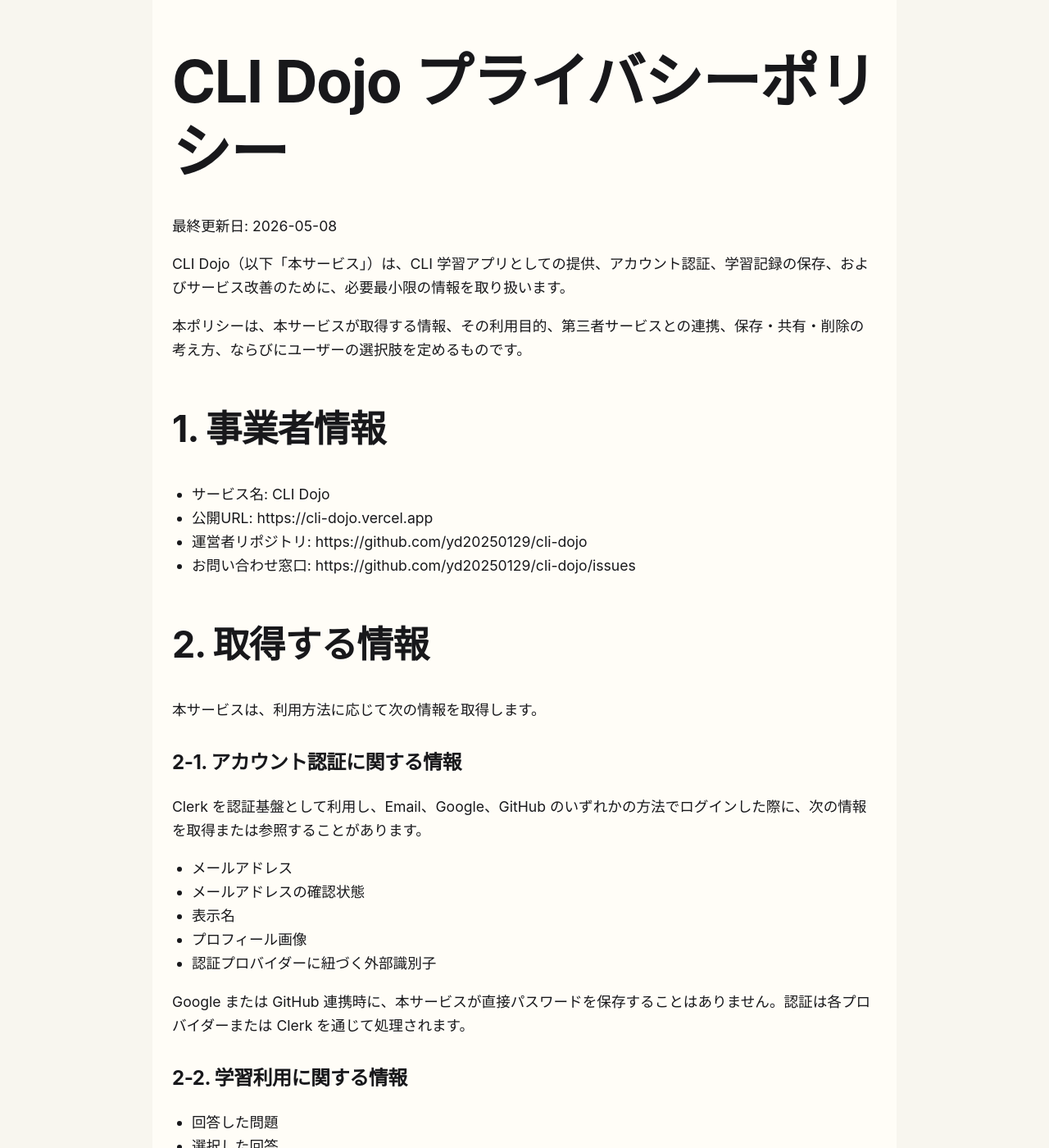
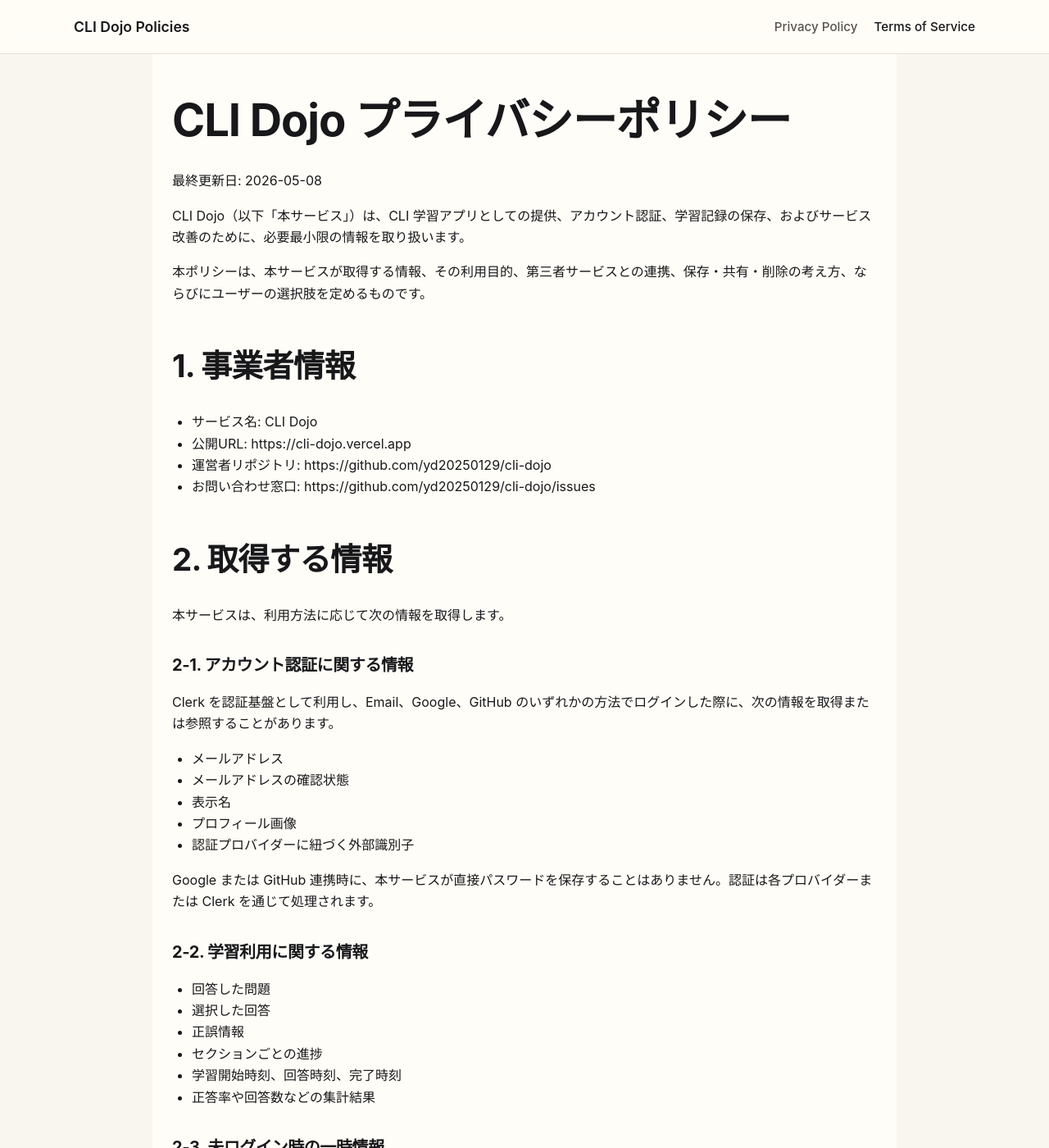
Before and after one commit to yd20250129/cli-dojo, a Jekyll site: the page built from docs/privacy-policy.md, in a window 1280 px wide and 1400 px high. Shown: the whole window at 82% size. Built offline with Jekyll 4.4.1, drawn with Linux system fonts in a browser that asks for light colours.

Commit message:
fix(policy): restore nav and tune policy page layout

```diff
--- a/docs/_layouts/default.html
+++ b/docs/_layouts/default.html
@@ -8,6 +8,26 @@
     <link rel="stylesheet" href="{{ '/assets/site.css' | relative_url }}">
   </head>
   <body>
+    <header class="site-header">
+      <div class="site-shell">
+        <div class="site-brand">
+          <a href="{{ '/' | relative_url }}">CLI Dojo Policies</a>
+        </div>
+        <nav class="site-nav" aria-label="Policy navigation">
+          {% assign nav_key = page.nav_key | default: '' %}
+          {% if nav_key == 'privacy' %}
+            <span class="is-active">Privacy Policy</span>
+          {% else %}
+            <a href="{{ '/privacy-policy/' | relative_url }}">Privacy Policy</a>
+          {% endif %}
+          {% if nav_key == 'terms' %}
+            <span class="is-active">Terms of Service</span>
+          {% else %}
+            <a href="{{ '/terms/' | relative_url }}">Terms of Service</a>
+          {% endif %}
+        </nav>
+      </div>
+    </header>
     <main class="page">
       {{ content }}
     </main>
--- a/docs/assets/site.css
+++ b/docs/assets/site.css
@@ -10,10 +10,55 @@
   margin: 0;
 }
 
+.site-header {
+  position: sticky;
+  top: 0;
+  z-index: 10;
+  border-bottom: 1px solid #e7e1d3;
+  background: rgba(255, 253, 247, 0.94);
+  backdrop-filter: blur(12px);
+}
+
+.site-shell {
+  display: flex;
+  max-width: 1100px;
+  margin: 0 auto;
+  padding: 18px 24px;
+  align-items: center;
+  justify-content: space-between;
+  gap: 24px;
+}
+
+.site-brand a {
+  color: #18181b;
+  text-decoration: none;
+  font-size: 1.1rem;
+  font-weight: 600;
+}
+
+.site-nav {
+  display: flex;
+  flex-wrap: wrap;
+  align-items: center;
+  gap: 20px;
+}
+
+.site-nav a,
+.site-nav .is-active {
+  font-size: 0.95rem;
+  font-weight: 500;
+  color: #18181b;
+  text-decoration: none;
+}
+
+.site-nav .is-active {
+  color: #57534e;
+}
+
 .page {
   max-width: 860px;
   margin: 0 auto;
-  padding: 56px 24px 80px;
+  padding: 48px 24px 80px;
   background: #fffdf7;
 }
 
@@ -25,23 +70,23 @@
 }
 
 h1 {
-  margin: 0 0 32px;
-  font-size: clamp(2.4rem, 6vw, 4.5rem);
+  margin: 0 0 28px;
+  font-size: clamp(2.1rem, 5vw, 3.4rem);
 }
 
 h2 {
-  margin-top: 56px;
-  font-size: clamp(1.9rem, 4vw, 2.8rem);
+  margin-top: 52px;
+  font-size: clamp(1.7rem, 3.5vw, 2.4rem);
 }
 
 h3 {
   margin-top: 36px;
-  font-size: 1.5rem;
+  font-size: 1.25rem;
 }
 
 p,
 li {
-  font-size: 1.1rem;
+  font-size: 1rem;
 }
 
 ul {
@@ -58,3 +103,19 @@
   background: #f1efe6;
   font-size: 0.95em;
 }
+
+@media (max-width: 640px) {
+  .site-shell {
+    flex-direction: column;
+    align-items: flex-start;
+    gap: 10px;
+  }
+
+  .site-nav {
+    gap: 14px;
+  }
+
+  .page {
+    padding-top: 32px;
+  }
+}
--- a/docs/privacy-policy.md
+++ b/docs/privacy-policy.md
@@ -2,6 +2,7 @@
 title: CLI Dojo Privacy Policy
 permalink: /privacy-policy/
 layout: default
+nav_key: privacy
 ---
 
 # CLI Dojo プライバシーポリシー
```
Also changed, not shown: docs/index.md (+1 -0 lines), docs/terms.md (added, +14 -0 lines).
